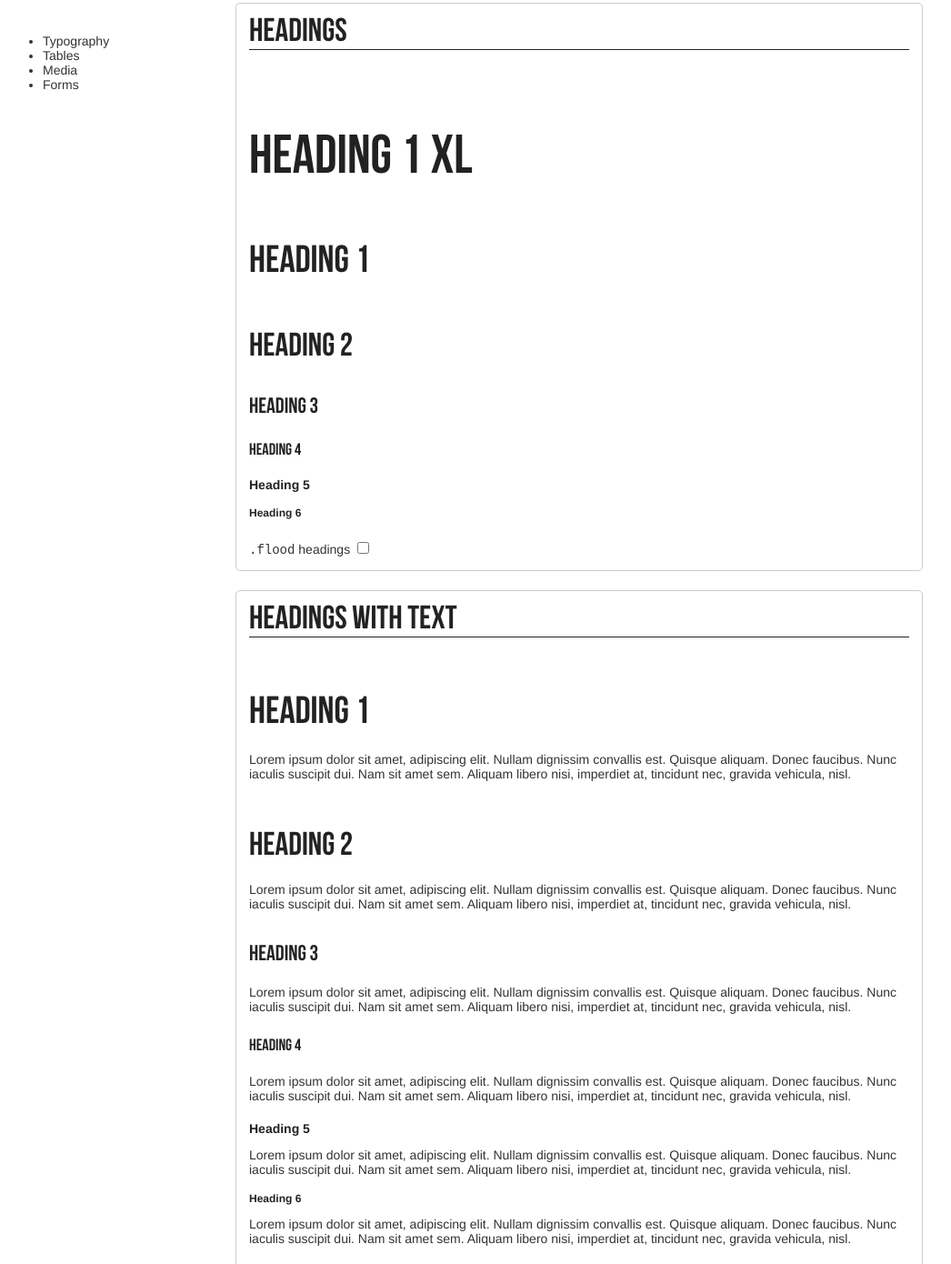
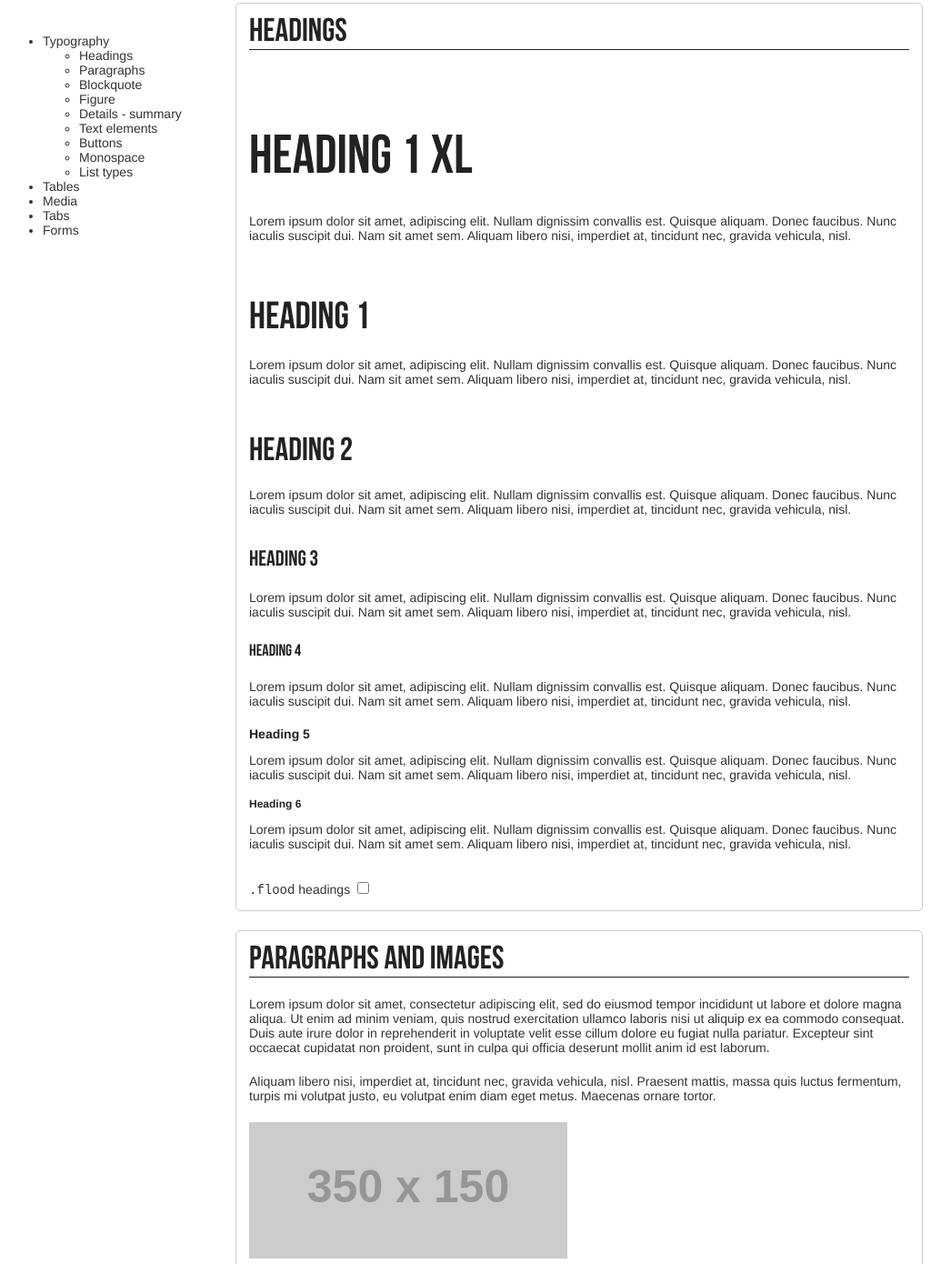
Before and after one commit to anayadesign/Style-Guide, a plain HTML site: page index.html in a window 1280 px wide. Shown: the part 116-1506 px from the top of the page at 91% size, without its empty margins (129-1175 px from the left). Drawn offline with nearby package versions, Linux system fonts and the light colour scheme; placeholder pictures from the web are drawn by us.

Commit message:
Combine heading sections

```diff
--- a/index.html
+++ b/index.html
@@ -43,9 +43,22 @@
   <div class="style-guide-page">
     <nav class="style-nav">
       <ul class="style-nav-menu">
-        <li>Typography</li>
+        <li>Typography
+          <ul>
+            <li>Headings</li>
+            <li>Paragraphs</li>
+            <li>Blockquote</li>
+            <li>Figure</li>
+            <li>Details - summary</li>
+            <li>Text elements</li>
+            <li>Buttons</li>
+            <li>Monospace</li>
+            <li>List types</li>
+          </ul>
+        </li>
         <li>Tables</li>
         <li>Media</li>
+        <li>Tabs</li>
         <li>Forms</li>
       </ul>
     </nav>
@@ -54,12 +67,19 @@
         <h2>Headings</h2>
 
         <h1 class="flood-toggle heading-xl">Heading 1 XL</h1>
+        <p>Lorem ipsum dolor sit amet, adipiscing elit. Nullam dignissim convallis est. Quisque aliquam. Donec faucibus. Nunc iaculis suscipit dui. Nam sit amet sem. Aliquam libero nisi, imperdiet at, tincidunt nec, gravida vehicula, nisl.</p>
         <h1 class="flood-toggle">Heading 1</h1>
+        <p>Lorem ipsum dolor sit amet, adipiscing elit. Nullam dignissim convallis est. Quisque aliquam. Donec faucibus. Nunc iaculis suscipit dui. Nam sit amet sem. Aliquam libero nisi, imperdiet at, tincidunt nec, gravida vehicula, nisl.</p>
         <h2 class="flood-toggle">Heading 2</h2>
+        <p>Lorem ipsum dolor sit amet, adipiscing elit. Nullam dignissim convallis est. Quisque aliquam. Donec faucibus. Nunc iaculis suscipit dui. Nam sit amet sem. Aliquam libero nisi, imperdiet at, tincidunt nec, gravida vehicula, nisl.</p>
         <h3 class="flood-toggle">Heading 3</h3>
+        <p>Lorem ipsum dolor sit amet, adipiscing elit. Nullam dignissim convallis est. Quisque aliquam. Donec faucibus. Nunc iaculis suscipit dui. Nam sit amet sem. Aliquam libero nisi, imperdiet at, tincidunt nec, gravida vehicula, nisl.</p>
         <h4 class="flood-toggle">Heading 4</h4>
+        <p>Lorem ipsum dolor sit amet, adipiscing elit. Nullam dignissim convallis est. Quisque aliquam. Donec faucibus. Nunc iaculis suscipit dui. Nam sit amet sem. Aliquam libero nisi, imperdiet at, tincidunt nec, gravida vehicula, nisl.</p>
         <h5 class="flood-toggle">Heading 5</h5>
+        <p>Lorem ipsum dolor sit amet, adipiscing elit. Nullam dignissim convallis est. Quisque aliquam. Donec faucibus. Nunc iaculis suscipit dui. Nam sit amet sem. Aliquam libero nisi, imperdiet at, tincidunt nec, gravida vehicula, nisl.</p>
         <h6 class="flood-toggle">Heading 6</h6>
+        <p>Lorem ipsum dolor sit amet, adipiscing elit. Nullam dignissim convallis est. Quisque aliquam. Donec faucibus. Nunc iaculis suscipit dui. Nam sit amet sem. Aliquam libero nisi, imperdiet at, tincidunt nec, gravida vehicula, nisl.</p>
 
         <label for="flood-box"><code>.flood</code> headings</label>
         <input type="checkbox" name="flood-box" id="flood-box">
@@ -72,23 +92,6 @@
             }
           });
         </script>
-      </section>
-      <section id="headings-with-text">
-        <h2>Headings with Text</h2>
-
-        <h1>Heading 1</h1>
-        <p>Lorem ipsum dolor sit amet, adipiscing elit. Nullam dignissim convallis est. Quisque aliquam. Donec faucibus. Nunc iaculis suscipit dui. Nam sit amet sem. Aliquam libero nisi, imperdiet at, tincidunt nec, gravida vehicula, nisl.</p>
-        <h2>Heading 2</h2>
-        <p>Lorem ipsum dolor sit amet, adipiscing elit. Nullam dignissim convallis est. Quisque aliquam. Donec faucibus. Nunc iaculis suscipit dui. Nam sit amet sem. Aliquam libero nisi, imperdiet at, tincidunt nec, gravida vehicula, nisl.</p>
-        <h3>Heading 3</h3>
-        <p>Lorem ipsum dolor sit amet, adipiscing elit. Nullam dignissim convallis est. Quisque aliquam. Donec faucibus. Nunc iaculis suscipit dui. Nam sit amet sem. Aliquam libero nisi, imperdiet at, tincidunt nec, gravida vehicula, nisl.</p>
-        <h4>Heading 4</h4>
-        <p>Lorem ipsum dolor sit amet, adipiscing elit. Nullam dignissim convallis est. Quisque aliquam. Donec faucibus. Nunc iaculis suscipit dui. Nam sit amet sem. Aliquam libero nisi, imperdiet at, tincidunt nec, gravida vehicula, nisl.</p>
-        <h5>Heading 5</h5>
-        <p>Lorem ipsum dolor sit amet, adipiscing elit. Nullam dignissim convallis est. Quisque aliquam. Donec faucibus. Nunc iaculis suscipit dui. Nam sit amet sem. Aliquam libero nisi, imperdiet at, tincidunt nec, gravida vehicula, nisl.</p>
-        <h6>Heading 6</h6>
-        <p>Lorem ipsum dolor sit amet, adipiscing elit. Nullam dignissim convallis est. Quisque aliquam. Donec faucibus. Nunc iaculis suscipit dui. Nam sit amet sem. Aliquam libero nisi, imperdiet at, tincidunt nec, gravida vehicula, nisl.</p>
-
       </section>
       <section id="paragraphs">
         <h2>Paragraphs and Images</h2>
```
